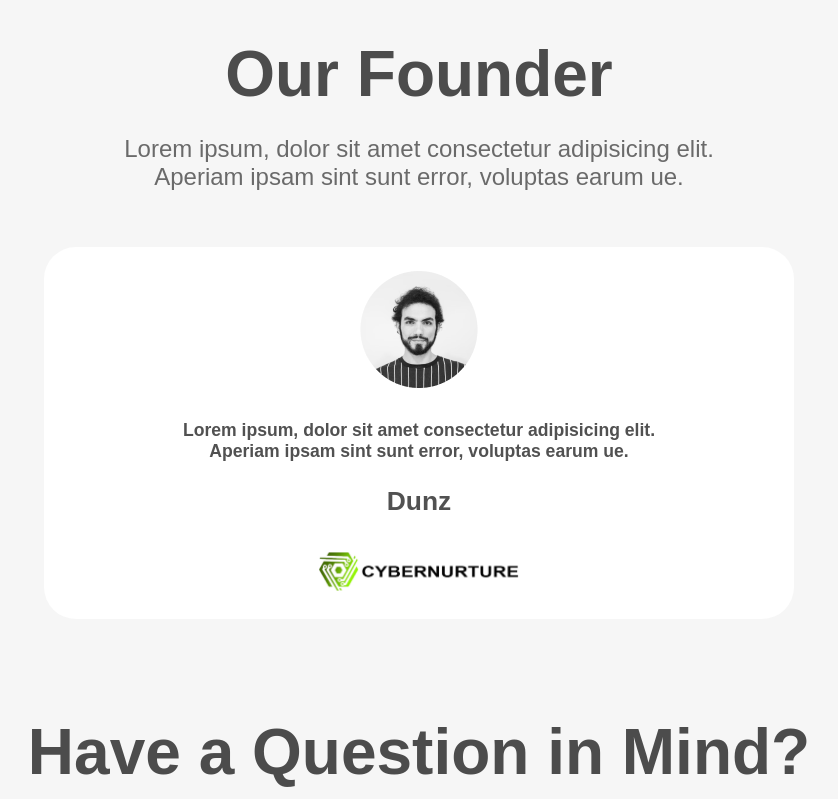
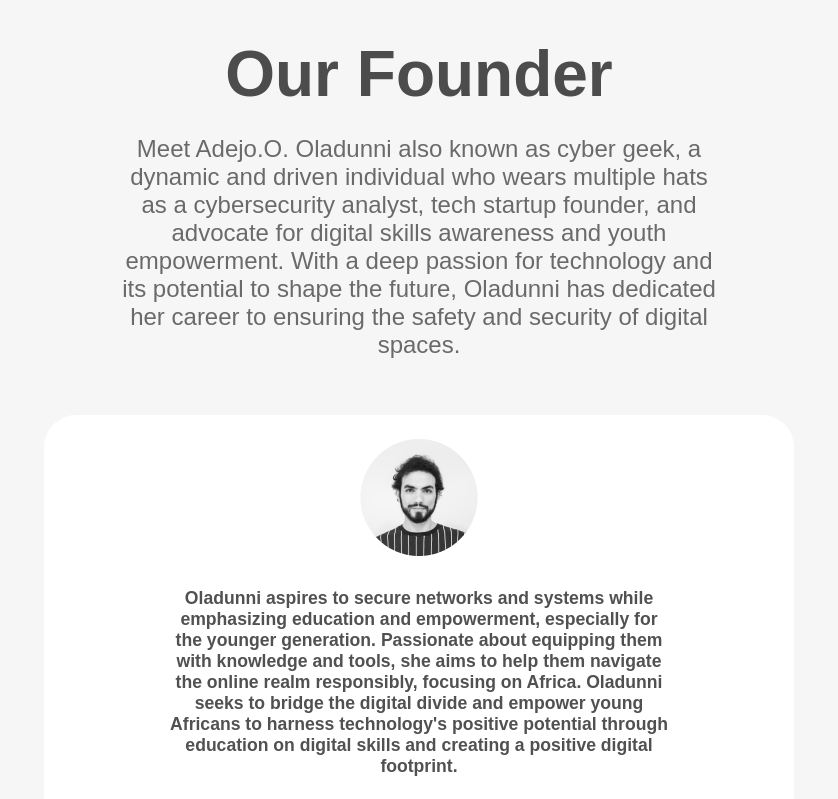
Before and after one commit to Timmilytim/Cybernurture, a React (Create React App) app: page / in a window 1280 px wide. Shown: the part 3240-4039 px from the top of the page, without its empty margins (221-1059 px from the left). Built offline with nearby package versions, Linux system fonts and the light colour scheme.

Commit message:
added files

```diff
--- a/src/components/Founder.js
+++ b/src/components/Founder.js
@@ -9,14 +9,14 @@ const Founder = () => {
 
             <h1 className='primary-heading'>Our Founder</h1>
             <p className='primary-text'>
-                Lorem ipsum, dolor sit amet consectetur adipisicing elit. Aperiam ipsam sint sunt error, voluptas earum ue.
+                 Meet Adejo.O. Oladunni also known as cyber geek, a dynamic and driven individual who wears multiple hats as a cybersecurity analyst, tech startup founder, and advocate for digital skills awareness and youth empowerment. With a deep passion for technology and its potential to shape the future, Oladunni has dedicated her career to ensuring the safety and security of digital spaces.
             </p>
         </div>
         <div className='founder-section-bottom'>
             <img src={ProfilePic} alt='' />
             <p >
-                Lorem ipsum, dolor sit amet consectetur adipisicing elit. Aperiam ipsam sint sunt error, voluptas earum ue.
-                <h2>Dunz</h2>
+                Oladunni aspires to secure networks and systems while emphasizing education and empowerment, especially for the younger generation. Passionate about equipping them with knowledge and tools, she aims to help them navigate the online realm responsibly, focusing on Africa. Oladunni seeks to bridge the digital divide and empower young Africans to harness technology's positive potential through education on digital skills and creating a positive digital footprint.
+                <h2>Adejo.O. Oladunni</h2>
             </p>
             <div className='footer-logo-container'>
                 <img src={Cybernuture} alt='' />
```
Also changed, not shown: src/Assets/Dunz.jpg (added).
